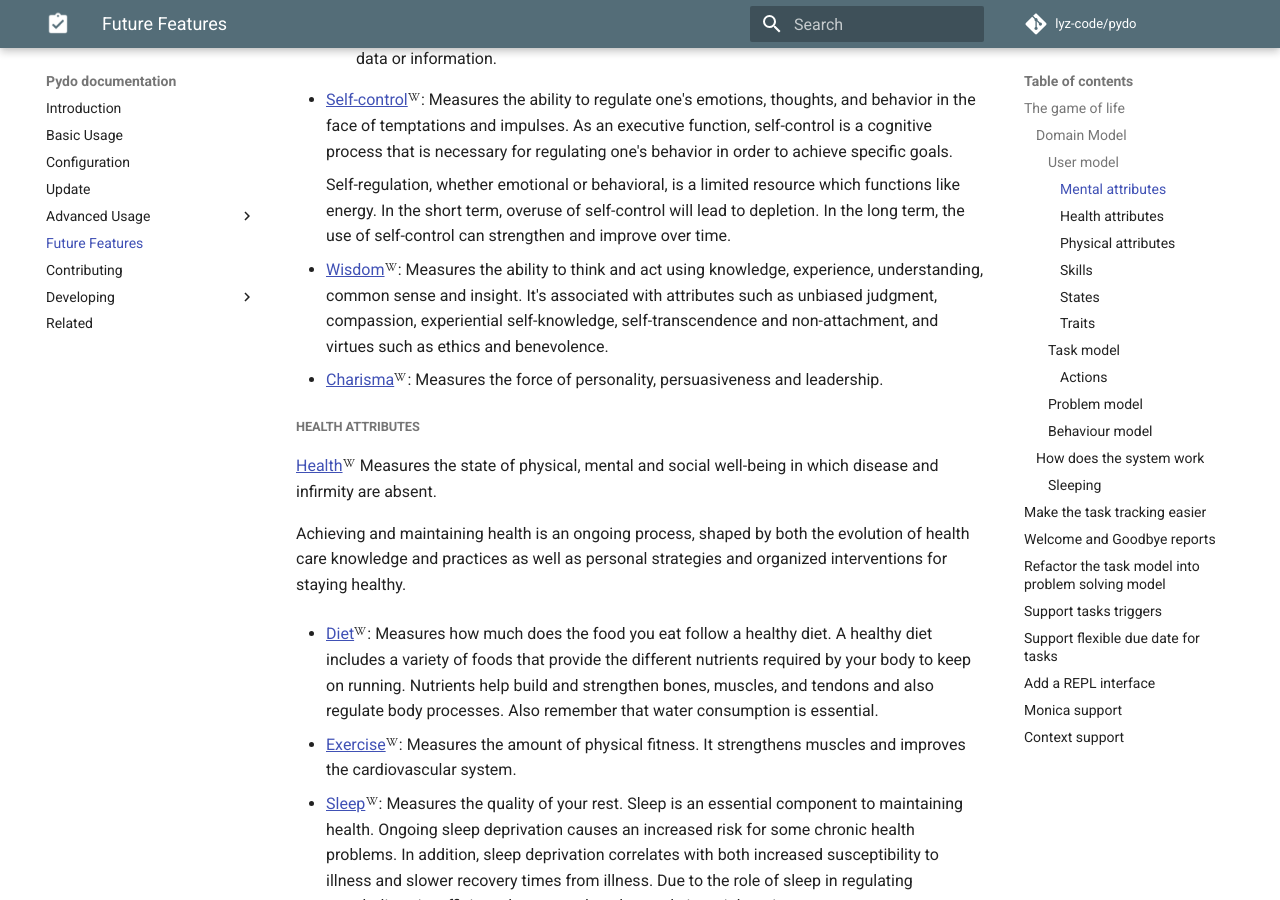
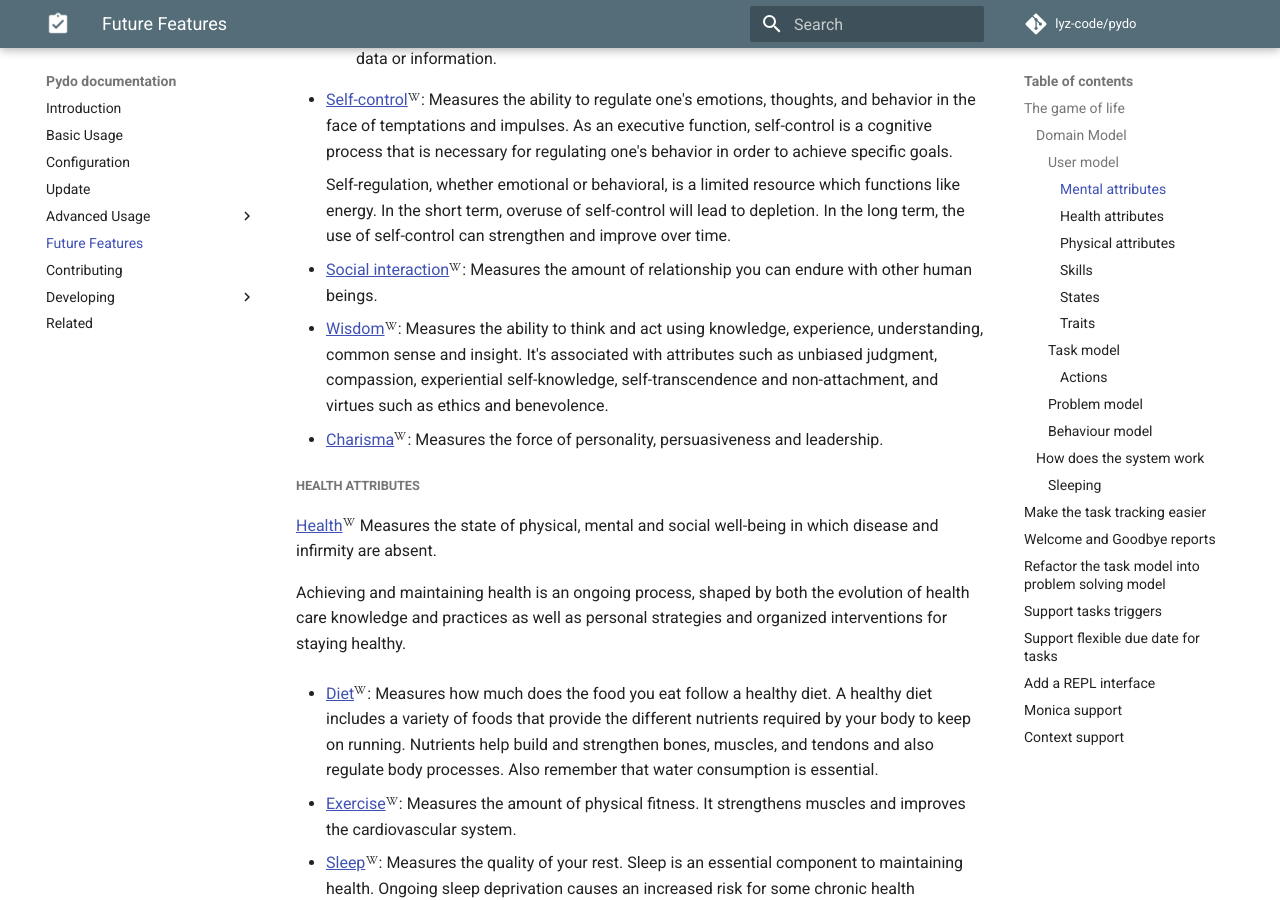
Before and after one commit to lyz-code/pydo, an MkDocs documentation site: the page built from docs/docs/future_features.md, in a window 1280 px wide and 900 px high, scrolled down 2486 px. Built offline with MkDocs 1.6.1 and Material for MkDocs 9.7.7, drawn with Linux system fonts in a browser that asks for light colours; comment, search, counter and statistics services are not loaded.

Commit message:
docs: add social interaction as user mental attribute

```diff
--- a/docs/docs/future_features.md
+++ b/docs/docs/future_features.md
@@ -143,6 +143,9 @@ I've still not figured out how to vary the total attribute values over the time.
     which functions like energy. In the short term, overuse of self-control will
     lead to depletion. In the long term, the use of self-control can strengthen
     and improve over time.
+
+* [Social interaction](https://en.wikipedia.org/wiki/Social_relation): Measures
+    the amount of relationship you can endure with other human beings.
 
 * [Wisdom](https://en.wikipedia.org/wiki/Wisdom): Measures the ability to think
     and act using knowledge, experience, understanding, common sense and
```
